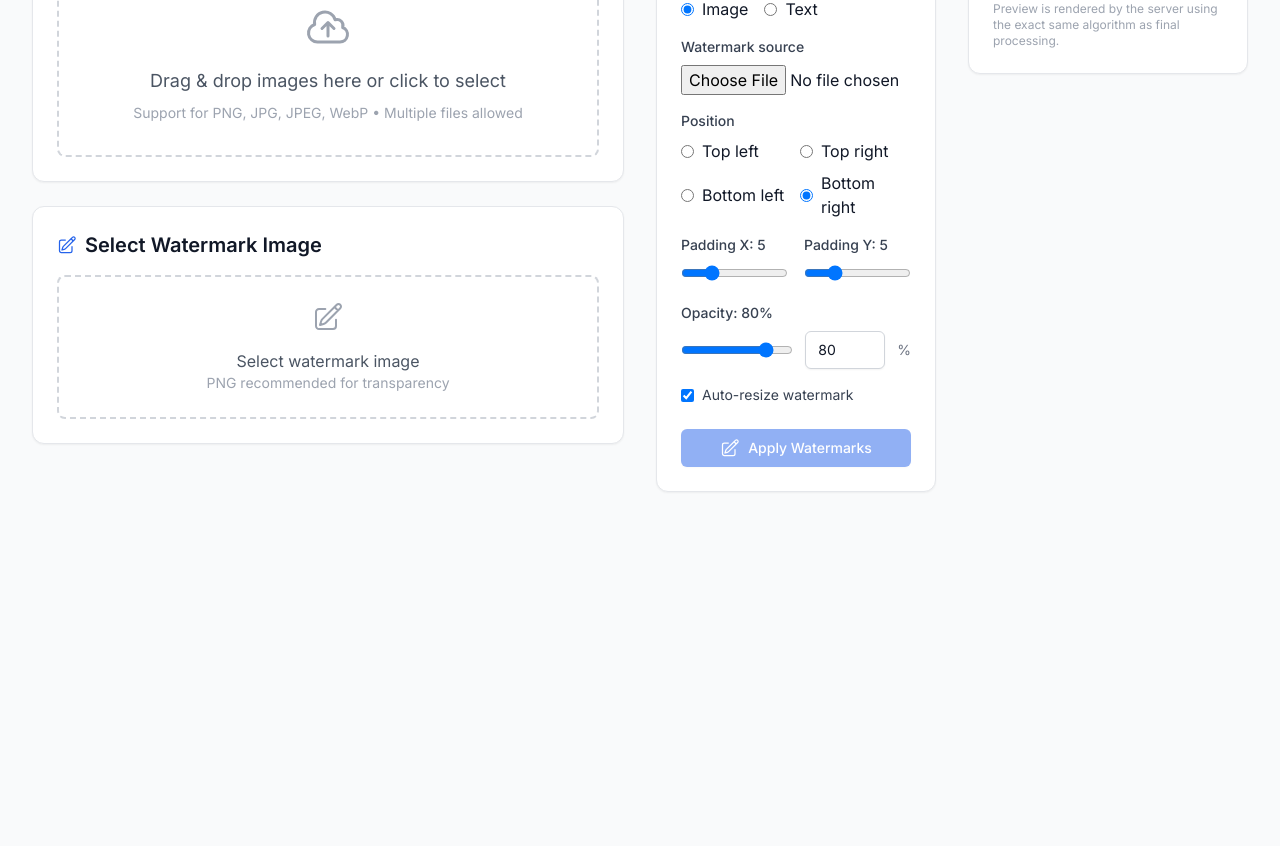
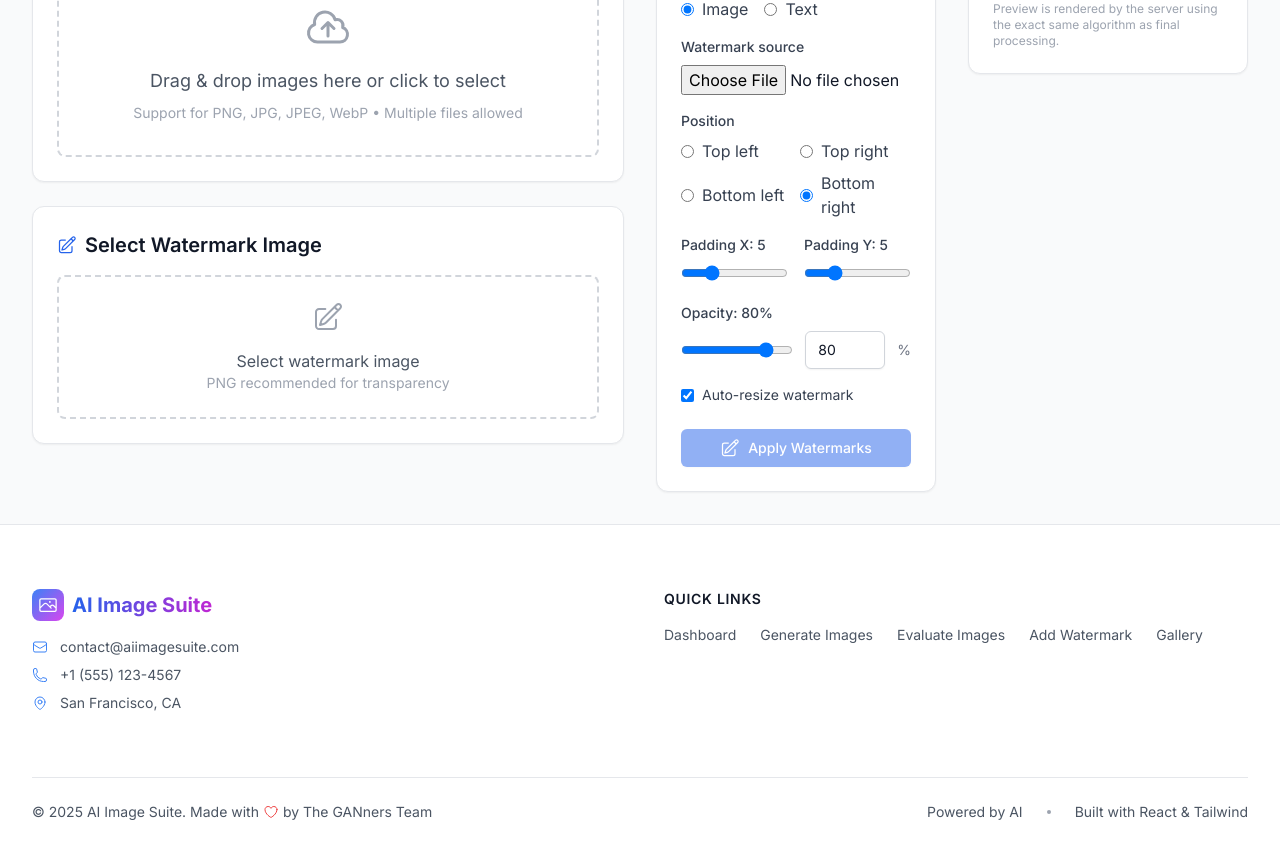
Before and after one commit to Nandan-Upadhyaya/Website_for_Text_to_Image_Watermark_framework_Module-3, a React (Create React App) app: page /watermark in a window 1280 px wide. Shown: the part 340-1186 px from the top of the page. Before the commit the page ends 864 px from the top, so only its background shows below. Built offline with nearby package versions, Linux system fonts and the light colour scheme; the HTML template or start-up script is replaced by a standard one.

Commit message:
feat: Footer

```diff
--- a/src/App.js
+++ b/src/App.js
@@ -3,6 +3,7 @@ import { BrowserRouter as Router, Routes, Route } from 'react-router-dom';
 import { Toaster } from 'react-hot-toast';
 import { ThemeProvider } from './contexts/ThemeContext';
 import Navbar from './components/Navbar';
+import Footer from './components/Footer';
 import Dashboard from './pages/Dashboard';
 import TextToImage from './pages/TextToImage';
 import ImageEvaluator from './pages/ImageEvaluator';
@@ -13,9 +14,9 @@ function App() {
   return (
     <ThemeProvider>
       <Router>
-        <div className="min-h-screen bg-gray-50 dark:bg-gray-900 transition-colors duration-300">
+        <div className="min-h-screen bg-gray-50 dark:bg-gray-900 transition-colors duration-300 flex flex-col">
           <Navbar />
-          <main className="pt-16">
+          <main className="pt-16 flex-grow">
             <Routes>
               <Route path="/" element={<Dashboard />} />
               <Route path="/generate" element={<TextToImage />} />
@@ -24,6 +25,7 @@ function App() {
               <Route path="/gallery" element={<Gallery />} />
             </Routes>
           </main>
+          <Footer />
           <Toaster
             position="top-right"
             toastOptions={{
--- /dev/null
+++ b/src/components/Footer.js
@@ -0,0 +1,99 @@
+import React from 'react';
+import { Link } from 'react-router-dom';
+import {
+  PhotoIcon,
+  HeartIcon,
+  MapPinIcon,
+  EnvelopeIcon,
+  PhoneIcon
+} from '@heroicons/react/24/outline';
+
+const Footer = () => {
+  const currentYear = new Date().getFullYear();
+
+  const navigation = {
+    main: [
+      { name: 'Dashboard', href: '/' },
+      { name: 'Generate Images', href: '/generate' },
+      { name: 'Evaluate Images', href: '/evaluate' },
+      { name: 'Add Watermark', href: '/watermark' },
+      { name: 'Gallery', href: '/gallery' },
+    ],
+  };
+
+  return (
+    <footer className="bg-white dark:bg-gray-900 border-t border-gray-200 dark:border-gray-700 transition-colors duration-300">
+      <div className="container">
+        {/* Main Footer Content */}
+        <div className="py-12 lg:py-16">
+          <div className="grid grid-cols-1 md:grid-cols-2 gap-8 lg:gap-12">
+            {/* Brand Section */}
+            <div className="footer-section">
+              <Link to="/" className="flex items-center space-x-2 mb-4">
+                <div className="w-8 h-8 bg-gradient-to-br from-primary-500 to-accent-500 rounded-lg flex items-center justify-center">
+                  <PhotoIcon className="w-5 h-5 text-white" />
+                </div>
+                <span className="text-xl font-bold bg-gradient-to-r from-primary-600 to-accent-600 bg-clip-text text-transparent">
+                  AI Image Suite
+                </span>
+              </Link>
+
+              {/* Contact Info */}
+              <div className="space-y-2">
+                <div className="flex items-center space-x-3 text-sm text-gray-600 dark:text-gray-400">
+                  <EnvelopeIcon className="w-4 h-4 text-primary-500" />
+                  <span>contact@aiimagesuite.com</span>
+                </div>
+                <div className="flex items-center space-x-3 text-sm text-gray-600 dark:text-gray-400">
+                  <PhoneIcon className="w-4 h-4 text-primary-500" />
+                  <span>+1 (555) 123-4567</span>
+                </div>
+                <div className="flex items-center space-x-3 text-sm text-gray-600 dark:text-gray-400">
+                  <MapPinIcon className="w-4 h-4 text-primary-500" />
+                  <span>San Francisco, CA</span>
+                </div>
+              </div>
+            </div>
+
+            {/* Quick Links */}
+            <div className="footer-section">
+              <h3 className="text-sm font-semibold text-gray-900 dark:text-white uppercase tracking-wider mb-4">
+                Quick Links
+              </h3>
+              <div className="flex flex-wrap gap-x-6 gap-y-2">
+                {navigation.main.map((item) => (
+                  <Link
+                    key={item.name}
+                    to={item.href}
+                    className="text-sm text-gray-600 dark:text-gray-400 hover:text-primary-600 dark:hover:text-primary-400 transition-colors duration-200"
+                  >
+                    {item.name}
+                  </Link>
+                ))}
+              </div>
+            </div>
+          </div>
+        </div>
+
+        {/* Bottom Bar */}
+        <div className="border-t border-gray-200 dark:border-gray-700 py-6">
+          <div className="flex flex-col md:flex-row justify-between items-center space-y-4 md:space-y-0">
+            <div className="flex items-center space-x-1 text-sm text-gray-600 dark:text-gray-400">
+              <span>© {currentYear} AI Image Suite. Made with</span>
+              <HeartIcon className="w-4 h-4 text-red-500" />
+              <span>by The GANners Team</span>
+            </div>
+
+            <div className="flex items-center space-x-6 text-sm text-gray-600 dark:text-gray-400">
+              <span>Powered by AI</span>
+              <div className="w-1 h-1 bg-gray-400 rounded-full"></div>
+              <span>Built with React & Tailwind</span>
+            </div>
+          </div>
+        </div>
+      </div>
+    </footer>
+  );
+};
+
+export default Footer;
--- a/src/index.css
+++ b/src/index.css
@@ -161,3 +161,36 @@
   background-color: rgb(99 102 241 / 0.3);
   color: rgb(243 244 246);
 }
+
+/* Footer animations */
+@keyframes fadeInUp {
+  from {
+    opacity: 0;
+    transform: translateY(20px);
+  }
+  to {
+    opacity: 1;
+    transform: translateY(0);
+  }
+}
+
+.footer-section {
+  animation: fadeInUp 0.6s ease-out;
+}
+
+.footer-section:nth-child(1) { animation-delay: 0.1s; }
+.footer-section:nth-child(2) { animation-delay: 0.2s; }
+
+/* Hover effects for social icons */
+.social-icon {
+  transition: all 0.3s cubic-bezier(0.4, 0, 0.2, 1);
+}
+
+.social-icon:hover {
+  transform: translateY(-2px);
+  box-shadow: 0 10px 15px -3px rgba(0, 0, 0, 0.1), 0 4px 6px -2px rgba(0, 0, 0, 0.05);
+}
+
+.dark .social-icon:hover {
+  box-shadow: 0 10px 15px -3px rgba(0, 0, 0, 0.3), 0 4px 6px -2px rgba(0, 0, 0, 0.2);
+}
--- a/src/pages/Watermark.js
+++ b/src/pages/Watermark.js
@@ -348,7 +348,7 @@ const Watermark = () => {
           <h1 className="text-4xl font-bold text-gray-900 dark:text-gray-100 mb-4">
             Image Watermarking
           </h1>
-          <p className="text-gray-600 text-lg max-w-2xl mx-auto">
+          <p className="text-gray-600 dark:text-gray-400 text-lg max-w-2xl mx-auto">
             Protect your AI-generated images by adding professional watermarks.
             Upload your images and watermark, then customize the settings.
           </p>
@@ -370,17 +370,17 @@ const Watermark = () => {
               >
                 <input {...getImageInputProps()} />
                 <CloudArrowUpIcon className="w-12 h-12 text-gray-400 mx-auto mb-4" />
-                <p className="text-lg text-gray-600 mb-2">
+                <p className="text-lg text-gray-600 dark:text-gray-400 mb-2">
                   Drag & drop images here or click to select
                 </p>
-                <p className="text-sm text-gray-400">
+                <p className="text-sm text-gray-400 dark:text-gray-500">
                   Support for PNG, JPG, JPEG, WebP • Multiple files allowed
                 </p>
               </div>
 
               {images.length > 0 && (
                 <div className="mt-4">
-                  <h3 className="text-sm font-medium text-gray-700 mb-3">
+                  <h3 className="text-sm font-medium text-gray-700 dark:text-gray-300 mb-3">
                     Selected Images ({images.length})
                   </h3>
                   <div className="grid grid-cols-2 sm:grid-cols-3 md:grid-cols-4 gap-4">
@@ -426,7 +426,7 @@ const Watermark = () => {
                       alt="Watermark"
                       className="max-h-32 mx-auto rounded-lg"
                     />
-                    <p className="text-sm text-gray-600">
+                    <p className="text-sm text-gray-600 dark:text-gray-400">
                       {watermarkImage.name} • Click to replace
                     </p>
                   </div>
@@ -434,8 +434,8 @@ const Watermark = () => {
                   <div className="space-y-4">
                     <PencilSquareIcon className="w-8 h-8 text-gray-400 mx-auto" />
                     <div>
-                      <p className="text-gray-600">Select watermark image</p>
-                      <p className="text-sm text-gray-400">PNG recommended for transparency</p>
+                      <p className="text-gray-600 dark:text-gray-400">Select watermark image</p>
+                      <p className="text-sm text-gray-400 dark:text-gray-500">PNG recommended for transparency</p>
                     </div>
                   </div>
                 )}
@@ -453,24 +453,24 @@ const Watermark = () => {
 
               <div className="space-y-4">
                 <div>
-                  <label className="block text-sm font-medium text-gray-700 mb-2">
+                  <label className="block text-sm font-medium text-gray-700 dark:text-gray-300 mb-2">
                     Mode
                   </label>
                   <div className="flex space-x-4">
                     <label className="inline-flex items-center">
                       <input type="radio" name="wm-mode" value="image" checked={watermarkMode==='image'} onChange={() => setWatermarkMode('image')} />
-                      <span className="ml-2">Image</span>
+                      <span className="ml-2 text-gray-700 dark:text-gray-300">Image</span>
                     </label>
                     <label className="inline-flex items-center">
                       <input type="radio" name="wm-mode" value="text" checked={watermarkMode==='text'} onChange={() => setWatermarkMode('text')} />
-                      <span className="ml-2">Text</span>
+                      <span className="ml-2 text-gray-700 dark:text-gray-300">Text</span>
                     </label>
                   </div>
                 </div>
 
                 {watermarkMode === 'image' ? (
                   <div>
-                    <label className="block text-sm font-medium text-gray-700 mb-2">
+                    <label className="block text-sm font-medium text-gray-700 dark:text-gray-300 mb-2">
                       Watermark source
                     </label>
                     <input type="file" accept="image/*" onChange={(e)=> setWatermarkFile(e.target.files?.[0] || null)} />
@@ -478,20 +478,20 @@ const Watermark = () => {
                 ) : (
                   <>
                     <div>
-                      <label className="block text-sm font-medium text-gray-700 mb-2">
+                      <label className="block text-sm font-medium text-gray-700 dark:text-gray-300 mb-2">
                         Text watermark
                       </label>
                       <input className="input w-full" value={watermarkText} onChange={(e)=> setWatermarkText(e.target.value)} placeholder="Enter watermark text" />
                     </div>
                     <div className="flex space-x-4">
                       <div>
-                        <label className="block text-sm font-medium text-gray-700 mb-2">
+                        <label className="block text-sm font-medium text-gray-700 dark:text-gray-300 mb-2">
                           Text size
                         </label>
                         <input type="number" min="6" className="input w-24" value={textSize} onChange={(e)=> setTextSize(parseInt(e.target.value || 0, 10))} />
                       </div>
                       <div>
-                        <label className="block text-sm font-medium text-gray-700 mb-2">
+                        <label className="block text-sm font-medium text-gray-700 dark:text-gray-300 mb-2">
                           Color (name or hex)
                         </label>
                         <input className="input w-40" value={textColor} onChange={(e)=> setTextColor(e.target.value)} placeholder="#FFFFFF or red" />
@@ -501,20 +501,20 @@ const Watermark = () => {
                 )}
 
                 <div>
-                  <label className="block text-sm font-medium text-gray-700 mb-2">
+                  <label className="block text-sm font-medium text-gray-700 dark:text-gray-300 mb-2">
                     Position
                   </label>
                   <div className="grid grid-cols-2 gap-2">
-                    <label className="inline-flex items-center"><input type="radio" name="pos" value="NW" checked={settings.position==='NW'} onChange={()=> setSettings({...settings, position:'NW'})} /><span className="ml-2">Top left</span></label>
-                    <label className="inline-flex items-center"><input type="radio" name="pos" value="NE" checked={settings.position==='NE'} onChange={()=> setSettings({...settings, position:'NE'})} /><span className="ml-2">Top right</span></label>
-                    <label className="inline-flex items-center"><input type="radio" name="pos" value="SW" checked={settings.position==='SW'} onChange={()=> setSettings({...settings, position:'SW'})} /><span className="ml-2">Bottom left</span></label>
-                    <label className="inline-flex items-center"><input type="radio" name="pos" value="SE" checked={settings.position==='SE'} onChange={()=> setSettings({...settings, position:'SE'})} /><span className="ml-2">Bottom right</span></label>
+                    <label className="inline-flex items-center"><input type="radio" name="pos" value="NW" checked={settings.position==='NW'} onChange={()=> setSettings({...settings, position:'NW'})} /><span className="ml-2 text-gray-700 dark:text-gray-300">Top left</span></label>
+                    <label className="inline-flex items-center"><input type="radio" name="pos" value="NE" checked={settings.position==='NE'} onChange={()=> setSettings({...settings, position:'NE'})} /><span className="ml-2 text-gray-700 dark:text-gray-300">Top right</span></label>
+                    <label className="inline-flex items-center"><input type="radio" name="pos" value="SW" checked={settings.position==='SW'} onChange={()=> setSettings({...settings, position:'SW'})} /><span className="ml-2 text-gray-700 dark:text-gray-300">Bottom left</span></label>
+                    <label className="inline-flex items-center"><input type="radio" name="pos" value="SE" checked={settings.position==='SE'} onChange={()=> setSettings({...settings, position:'SE'})} /><span className="ml-2 text-gray-700 dark:text-gray-300">Bottom right</span></label>
                   </div>
                 </div>
 
                 <div className="grid grid-cols-2 gap-4">
                   <div>
-                    <label className="block text-sm font-medium text-gray-700 mb-2">
+                    <label className="block text-sm font-medium text-gray-700 dark:text-gray-300 mb-2">
                       Padding X: {settings.paddingX}
                     </label>
                     <input
@@ -527,7 +527,7 @@ const Watermark = () => {
                     />
                   </div>
                   <div>
-                    <label className="block text-sm font-medium text-gray-700 mb-2">
+                    <label className="block text-sm font-medium text-gray-700 dark:text-gray-300 mb-2">
                       Padding Y: {settings.paddingY}
                     </label>
                     <input
@@ -543,7 +543,7 @@ const Watermark = () => {
 
                 {/* NEW: Opacity control */}
                 <div>
-                  <label className="block text-sm font-medium text-gray-700 mb-2">
+                  <label className="block text-sm font-medium text-gray-700 dark:text-gray-300 mb-2">
                     Opacity: {settings.opacity}%
                   </label>
                   <div className="flex items-center space-x-3">
@@ -568,7 +568,7 @@ const Watermark = () => {
                       }}
                       className="input w-20"
                     />
-                    <span className="text-sm text-gray-500">%</span>
+                    <span className="text-sm text-gray-500 dark:text-gray-400">%</span>
                   </div>
                 </div>
 
@@ -580,7 +580,7 @@ const Watermark = () => {
                     onChange={(e) => setSettings({...settings, autoResize: e.target.checked})}
                     className="rounded border-gray-300 text-primary-600 focus:ring-primary-500"
                   />
-                  <label htmlFor="autoResize" className="ml-2 text-sm text-gray-700">
+                  <label htmlFor="autoResize" className="ml-2 text-sm text-gray-700 dark:text-gray-300">
                     Auto-resize watermark
                   </label>
                 </div>
```
